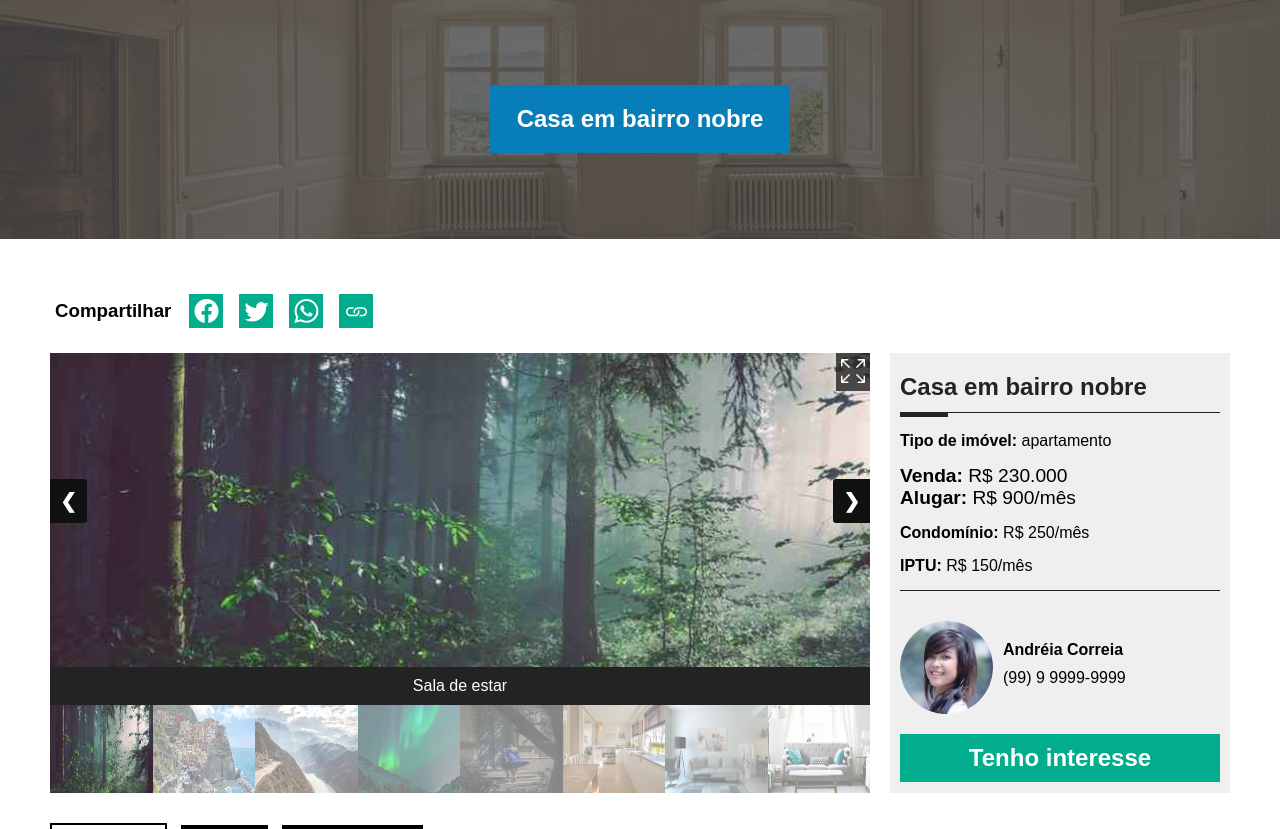
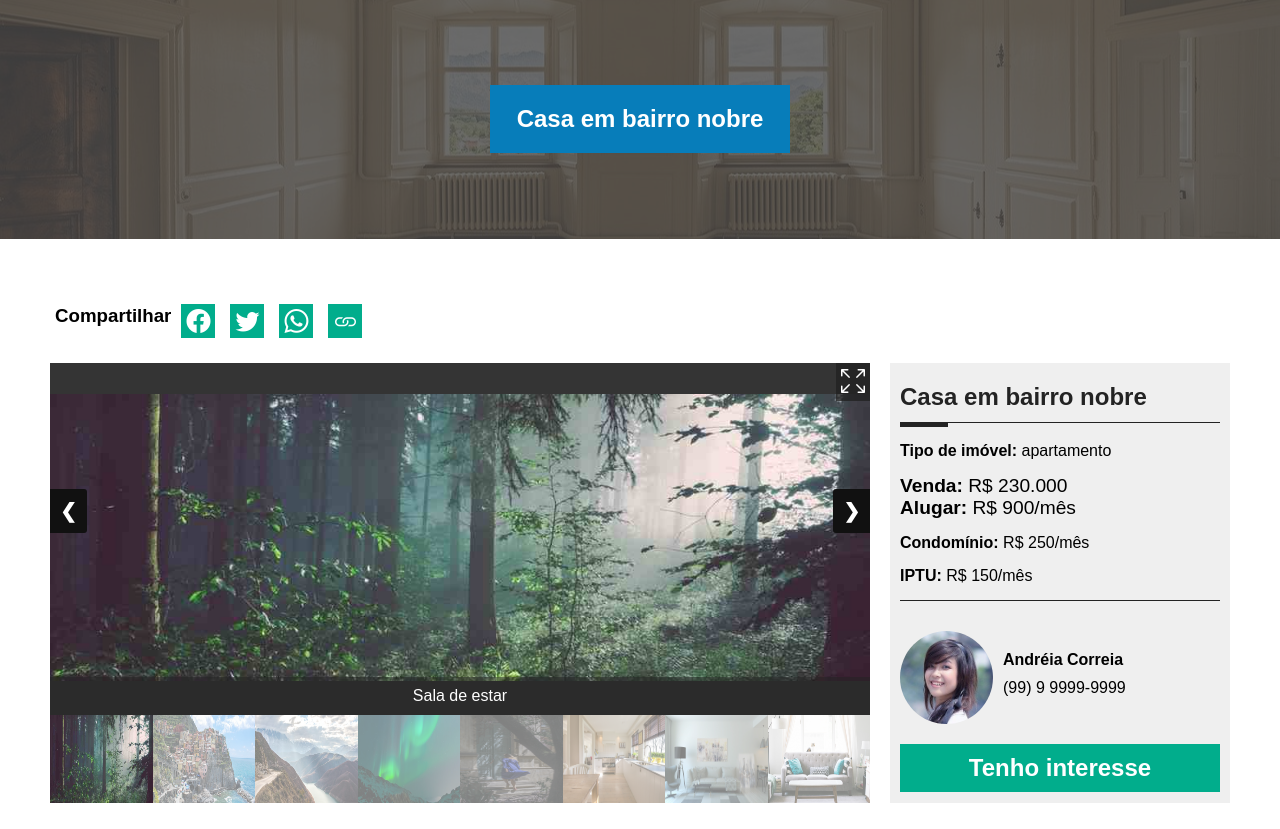
Before and after one commit to Wildarte/digimove, a PHP site: page /imovel.php in a window 1280 px wide. Shown: the part 93-922 px from the top of the page. Run offline with PHP 8.4, Linux system fonts and the light colour scheme.

Commit message:
quase finalizado a estilizaçao a page single imovel

```diff
--- a/css/imovel.css
+++ b/css/imovel.css
@@ -2,9 +2,11 @@
     padding: 40px 0px;
 }
 .social_share_imovel{
+    flex-basis: 100%;
     margin: 10px;
     padding: 5px;
     display: flex;
+    flex-wrap: wrap;
 }
 .social_share_imovel  .header_social_share_imovel{
     display: flex;
@@ -16,9 +18,10 @@
 }
 .social_share_imovel ul{
     display: flex;
+    margin-top: 10px;
 }
 .social_share_imovel ul li{
-    margin: 0 8px;
+    margin: 0 15px 0 0;
     padding: 5px;
     background-color: #01AD8C;;
 
@@ -38,13 +41,15 @@
     flex-basis: calc(70% - 20px);
     margin: 10px;
     overflow: hidden;
+    height: 440px;
 }
 
 /* gallery photos imoveis */
 .container_gallery_photos{
     background-color: #343434;
     width: 100%;
-    height: 440px;
+    height: 100%;
+    overflow: hidden;
 }
 .slide_gallery_photos{
     display: none;
@@ -54,9 +59,10 @@
     text-align: center;
     vertical-align: middle;
     align-items: center;
+    margin: auto;
 }
 p.gallery_legend{
-    background-color: #232323;
+    background-color: rgba(34, 34, 34, 0.5);
     color: #fff;
     position: absolute;
     bottom: 0;
@@ -65,8 +71,11 @@ p.gallery_legend{
     padding: 10px;
 }
 .gallery_photos_palco{
+    width: 100%;
     height: 80%;
     position: relative;
+    overflow: hidden;
+    display: flex;
 }
 .slide_gallery_photos img{
     height: 100%;
@@ -455,6 +471,21 @@ a.card_indication_link h4{
     width: 100%;
 }
 
+.pnlm-container{
+    height: 440px;
+}
+/* para controlar tamanho de imagens da galeria no modal */
+.img-height100-widthauto{
+    height: 100%!important;
+    width: auto!important;
+}
+.img-width100-heightauto{
+    width: 100%!important;
+    height: auto!important;
+}
+.gallery-heightauto{
+    height: auto!important;
+}
 
 
 /* max screen width 768px */
--- a/imovel.php
+++ b/imovel.php
@@ -35,20 +35,20 @@
                         <div class="gallery_photos_palco">
 
                             <div class="slide_gallery_photos">
-                                <img id="imagem_gallery" class="img-t test" src="img/gallery/image-imovel-1.jpg" alt="imagem do imóvel">
+                                <img id="imagem_gallery" class="img-t" src="img/gallery/image-imovel-1.jpg" alt="imagem do imóvel">
                                 <p class="gallery_legend">
                                     Sala de estar
                                 </p>
                                 </script>
                             </div>
                             <div class="slide_gallery_photos">
-                                <img id="imagem_gallery" class="img-t" src="img/gallery/image-imovel-2.jpg" alt="imagem do imóvel">
+                                <img id="imagem_gallery" class="img-t" src="img/gallery/image-imovel-11.jpg" alt="imagem do imóvel">
                                 <p class="gallery_legend">
                                     Cozinha
                                 </p>
                             </div>
                             <div class="slide_gallery_photos">
-                                <img id="imagem_gallery" class="img-t" src="img/gallery/image-imovel-3.jpg" alt="imagem do imóvel">
+                                <img id="imagem_gallery" class="img-t" src="img/gallery/image-imovel-12.jpg" alt="imagem do imóvel">
                                 <p class="gallery_legend">
                                     Slide 3 jardim dos fundos
                                 </p>
@@ -121,8 +121,8 @@
                     </div>
 
                     <div class="container_video_imovel" style="display: none;">
-                        <video width="320" height="240" controls style="width: 100%; height: auto">
-                            <source src="./video/Water - 3967.mp4" type="video/mp4">
+                        <video width="320" height="240" controls>
+                            <source src="./video/vertical-video.mp4" type="video/mp4">
                         </video>
                     </div>
 
--- a/js/imovel.js
+++ b/js/imovel.js
@@ -71,6 +71,23 @@ document.querySelector(".btn_close_modal_photos").addEventListener("click", func
 
     document.querySelector(".modal_full_screen").style.display = "block";
     document.querySelector(".btn_close_modal_photos").style.display = "none";
+
+    /*
+    var gphoto = document.getElementsByClassName("slide_gallery_photos");
+    var imgt = document.getElementsByClassName("img-t"); //pega as todas as imagens da galeria
+    for(var i = 0; i < imgt.length; i++){
+        console.log(imgt[i].naturalHeight);
+        console.log(imgt[i].naturalWidth);
+
+        gphoto[i].classList.remove("gallery-heightauto");
+        if(imgt[i].naturalHeight > imgt[i].naturalWidth){
+            console.log("foi");
+            imgt[i].classList.remove("img-height100-widthauto");
+        }else{
+            imgt[i].classList.remove("img-width100-heightauto");
+        }
+    }
+    */
 })
 
 document.querySelector(".modal_full_screen").addEventListener("click", function(){
@@ -83,22 +100,29 @@ document.querySelector(".modal_full_screen").addEventListener("click", function(
     document.querySelector(".modal_full_screen").style.display = "none";
     document.querySelector(".btn_close_modal_photos").style.display = "unset";
 
-    var imgt = document.getElementsByClassName("img-t");
-    for(var i = 0; i < imgt.length; i++){
-        console.log(imgt[i].naturalHeight);
-        console.log(imgt[i].naturalWidth);
-        if(imgt[i].naturalHeight > imgt[i].naturalWidth){
-            console.log("foi");
-            imgt[i].style.height = "100%";
-            imgt[i].style.width = "auto";
-        }else{
-            imgt[i].style.width = "100%";
-            imgt[i].style.height = "auto";
-        }
-    }
+
+
 
 });
 
+var gphoto = document.getElementsByClassName("slide_gallery_photos");
+var imgt = document.getElementsByClassName("img-t"); //pega as todas as imagens da galeria
+for(var i = 0; i < imgt.length; i++){
+    console.log(imgt[i].naturalHeight);
+    console.log(imgt[i].naturalWidth);
+
+    if(imgt[i].naturalHeight > imgt[i].naturalWidth){
+        console.log("largura da tela: "+ document.documentElement.clientWidth);
+        console.log("foi");
+        imgt[i].classList.add("img-height100-widthauto");
+    }else{
+        console.log("nao foi");
+        imgt[i].classList.add("img-width100-heightauto");
+        gphoto[i].classList.add("gallery-heightauto");
+
+    }
+
+}
 
 // buttons control media imovel
 
```
Also changed, not shown: other parts of css/imovel.css (+45 -3 lines), 1 other file.
